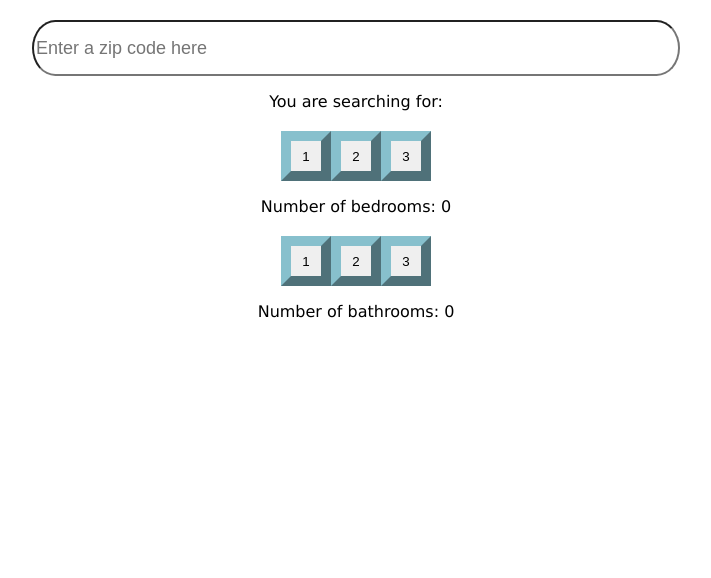
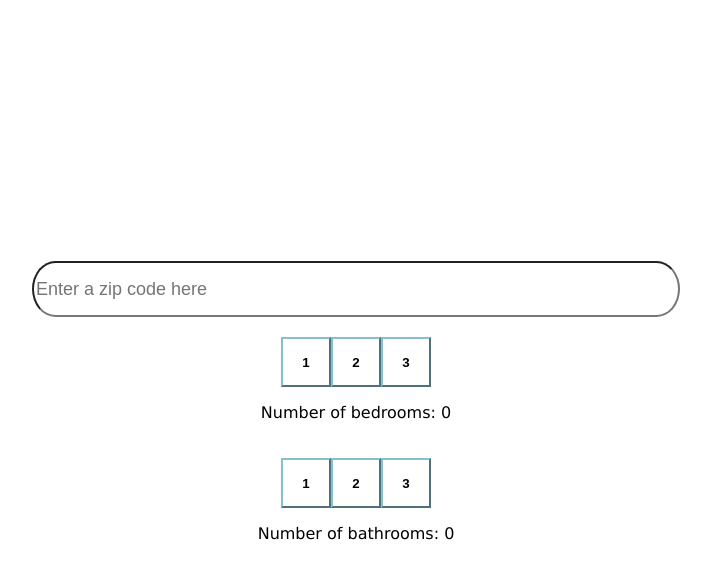
Before and after one commit to Joshua152/Bitcamp2024, a React (Create React App) app in the folder frontend/: page /search in a window 1280 px wide. Shown: the top 578 px of the page, without its empty margins (284-995 px from the left). Built offline with nearby package versions, Linux system fonts and the light colour scheme.

Commit message:
new stuff

```diff
--- a/frontend/src/pages/login/login.js
+++ b/frontend/src/pages/login/login.js
@@ -1,5 +1,5 @@
-import React from 'react';
-import { useNavigate, useHistory } from 'react-router-dom';
+import React, { useEffect } from 'react';
+import { useNavigate } from 'react-router-dom';
 import './login.css';
 
 const CLIENT_ID = "1075530525267-lmm0im1fqil6vilbp4vrk2fpobevqutp.apps.googleusercontent.com"; // Our actual client ID
@@ -11,15 +11,14 @@ const RESPONSE_TYPE = "token";
 function Login() {
   const navigate = useNavigate();
 
-  let history = useHistory();
 
   const handleSignIn = () => {
     handleLogin();
-    history.replace("/");
+    navigate.replace("/profile");
   }
 
   const handleLogin = () => {
-    const url = `https://accounts.google.com/o/oauth2/v2/auth?client_id=${CLIENT_ID}&response_type=${RESPONSE_TYPE}&scope=${SCOPE}`;
+    const url = `https://accounts.google.com/o/oauth2/v2/auth?client_id=${CLIENT_ID}&redirect-uri=${REDIRECT_URI}&response_type=${RESPONSE_TYPE}&scope=${SCOPE}`;
     window.open(url, "googleLogin", "width=500,height=600");
   };
 
--- a/frontend/src/pages/search/search.css
+++ b/frontend/src/pages/search/search.css
@@ -1,5 +1,4 @@
-import
-
+/* CSS */
 .search-bar {
   display: flex;
   flex-direction: column;
@@ -24,11 +23,13 @@ input[type="text"] {
 .button {
   height: 50px;
   width: 50px;
-  border-width: 10px;
-  background-color: ;
+  font-weight: bold;
+  border-width: 2px;
+  background-color: white;
   border-color:  var(--first-button-color);
 }
 
 .button-selected {
+  background-color: lightblue;
   border-color: var(--second-button-color);
 }
--- a/frontend/src/pages/search/search.js
+++ b/frontend/src/pages/search/search.js
@@ -27,7 +27,6 @@ function SearchBar() {
         onChange={handleChange}
         onKeyDown={handleEnter}
       />
-      <p>You are searching for: {searchTerm}</p>
       <BedroomFilter />
       <BathroomFilter />
     </div>
```
Also changed, not shown: 1 other file (tests, documents, lock files or other folders).
